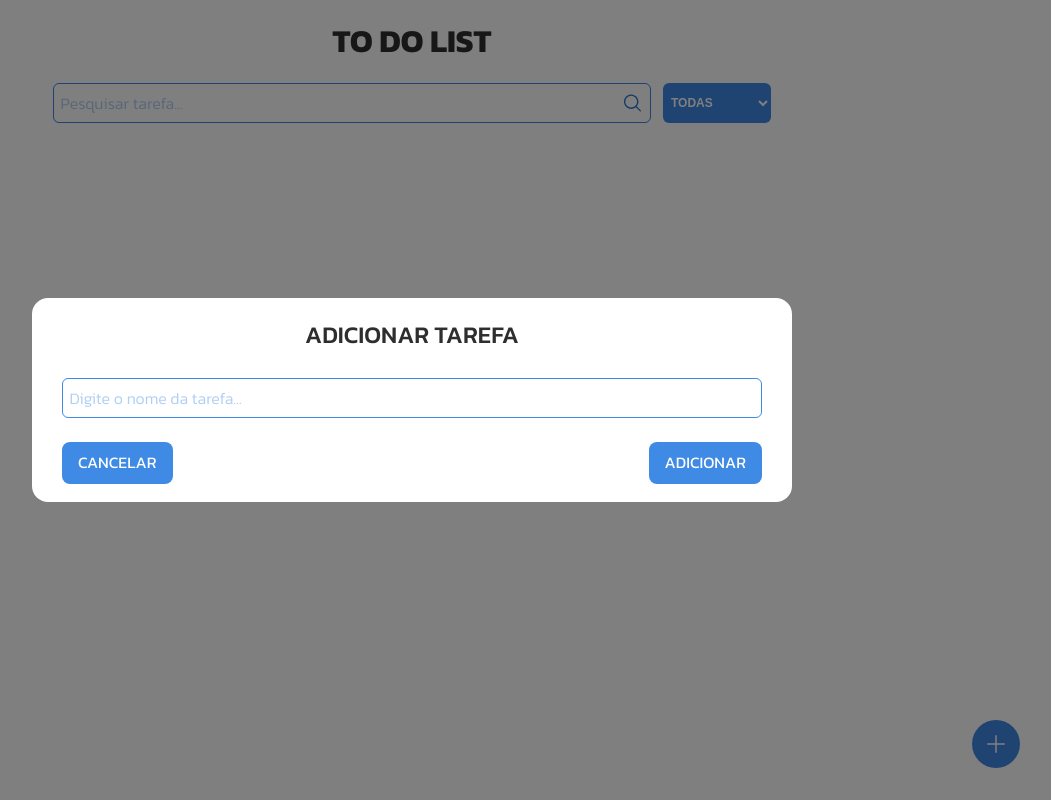
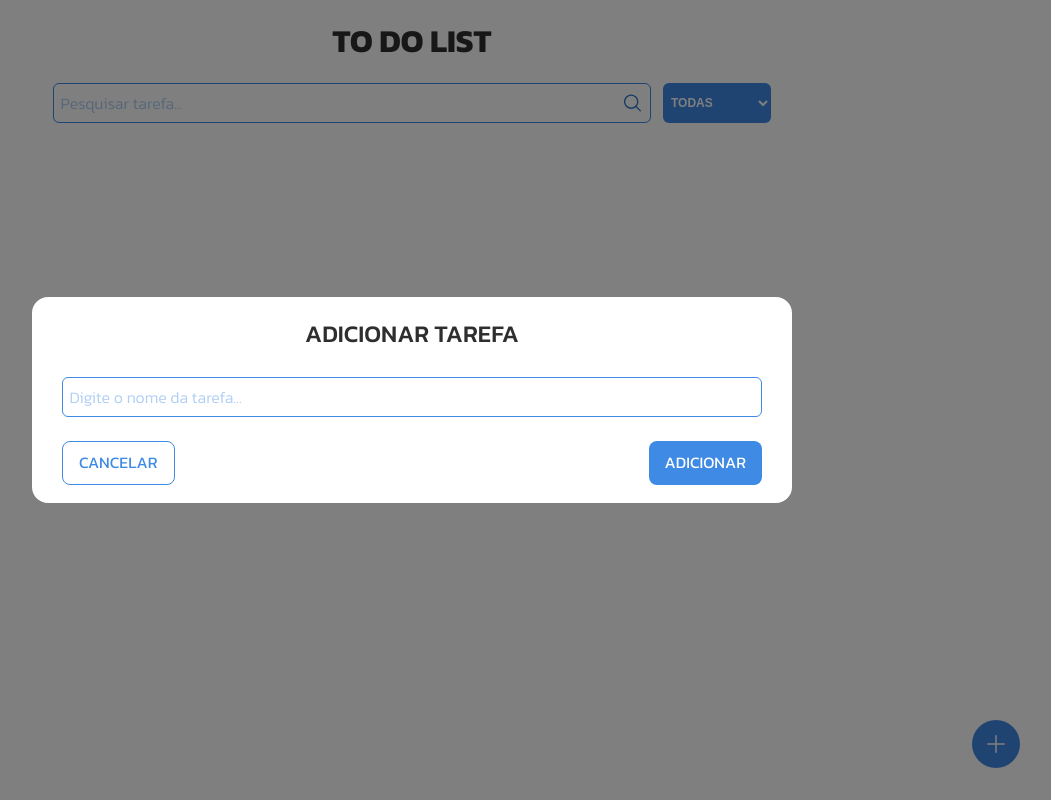
Before and after one commit to gabrielbuttendorf/to-do-list, a React (Vite) app: page / in a window 1280 px wide. Both pictures are taken after a click on the button 1224 px from the left and 744 px from the top of the page. Shown: the whole page, without its empty margins (228-1279 px from the left). Built offline with nearby package versions, Linux system fonts and the light colour scheme.

Commit message:
final adjustments to  modal

```diff
--- a/src/App.jsx
+++ b/src/App.jsx
@@ -25,6 +25,7 @@ const App = () => {
       setTarefas([...tarefas, { nome: input, isConcluida: false }]);
       setInput('');
       inputElement.current.focus();
+      setModalAddTarefa(false);
     }
   }
 
@@ -147,8 +148,11 @@ const App = () => {
         ))}
       </ul>
 
-      <button className={styles.modalButton} onClick={() => setModalAddTarefa(true)}>
-        <PlusIcon size={24}/>
+      <button
+        className={styles.modalButton}
+        onClick={() => setModalAddTarefa(true)}
+      >
+        <PlusIcon size={24} />
       </button>
 
       {/* <p>Tarefas pendentes: {tarefasPendentes}</p>
@@ -161,7 +165,8 @@ const App = () => {
 
       <button onClick={removerTodasTarefas}>Remover todas as Tarefas</button> */}
 
-      {modalAddTarefa && <Modal>
+      {modalAddTarefa && (
+        <Modal>
           <FormularioTarefa
             input={input}
             inputRef={inputElement}
@@ -170,7 +175,8 @@ const App = () => {
             onAdicionar={adicionarTarefa}
             onCancelar={() => setModalAddTarefa(false)}
           />
-      </Modal>}
+        </Modal>
+      )}
     </main>
   );
 };
--- a/src/App.module.css
+++ b/src/App.module.css
@@ -68,10 +68,6 @@ main {
   width: 3rem;
   height: 3rem;
   border-radius: 50%;
-  border: none;
-  background: var(--blue-500);
-  cursor: pointer;
-  transition: background .1s, box-shadow .1s;
 
   position: fixed;
   right: 2rem;
--- a/src/components/FormularioTarefa.jsx
+++ b/src/components/FormularioTarefa.jsx
@@ -13,7 +13,7 @@ const FormularioTarefa = ({ input, inputRef, onChange, onEnter, onAdicionar, onC
         placeholder="Digite o nome da tarefa..."
       />
       <div className={styles.buttons}>
-        <button className={styles.cancelar} onClick={onCancelar}>Cancelar</button>
+        <button className={styles.cancelButton} onClick={onCancelar}>Cancelar</button>
         <button className={styles.addButton} onClick={onAdicionar}>Adicionar</button>
       </div>
     </div>
--- a/src/components/FormularioTarefa.module.css
+++ b/src/components/FormularioTarefa.module.css
@@ -7,3 +7,18 @@
   display: flex;
   justify-content: space-between;
 }
+
+.addButton:hover {
+  background: var(--blue-600);
+}
+
+.cancelButton {
+  background: transparent;
+  border: 1px solid var(--blue-500);
+  color: var(--blue-500);
+}
+
+.cancelButton:hover {
+  border-color: var(--red);
+  color: var(--red);
+}
--- a/src/global.css
+++ b/src/global.css
@@ -71,7 +71,3 @@ button {
 
   transition: all .1s;
 }
-
-button:hover {
-  background: var(--blue-600);
-}
```
Lines whose indentation alone changed are shown as unchanged.
